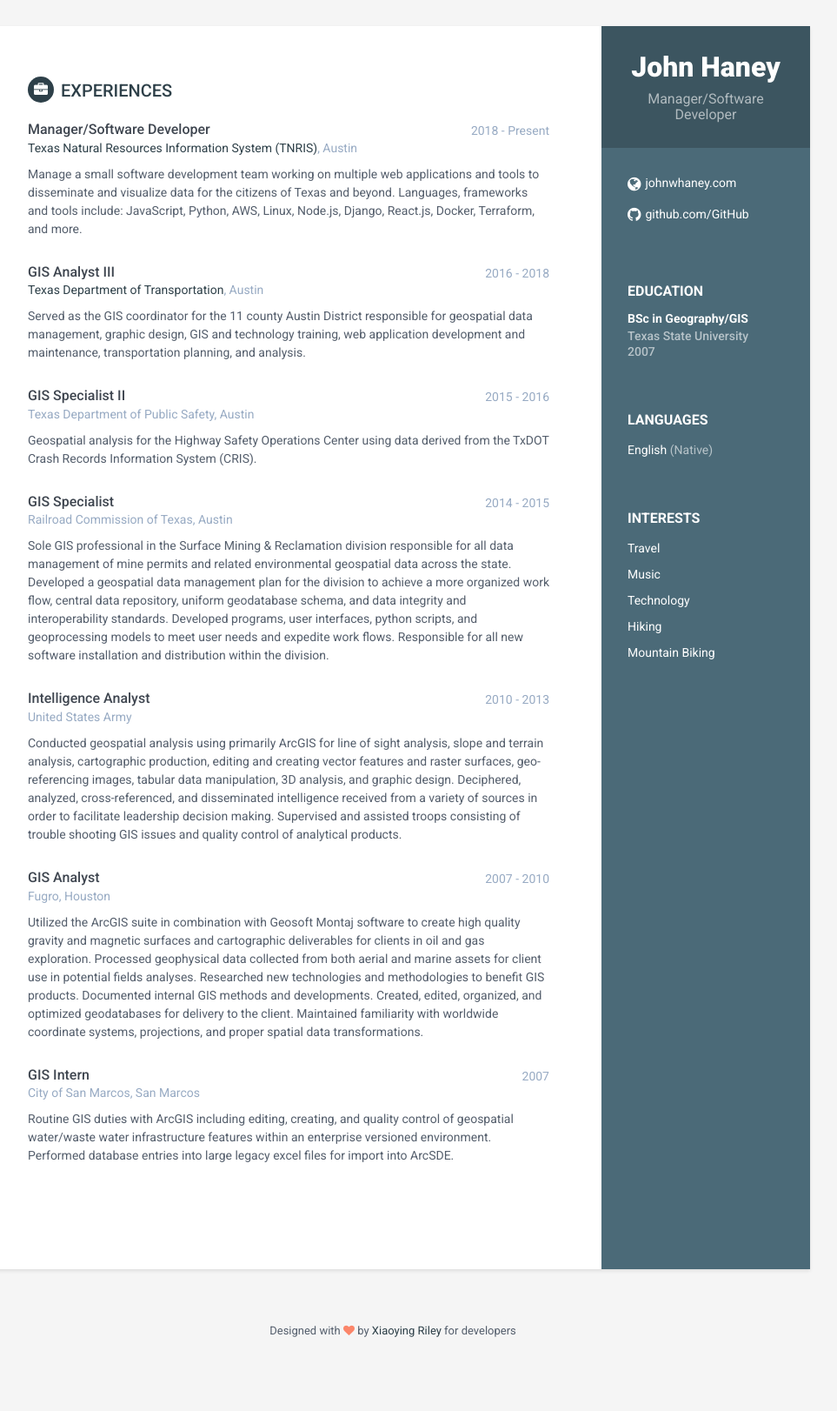
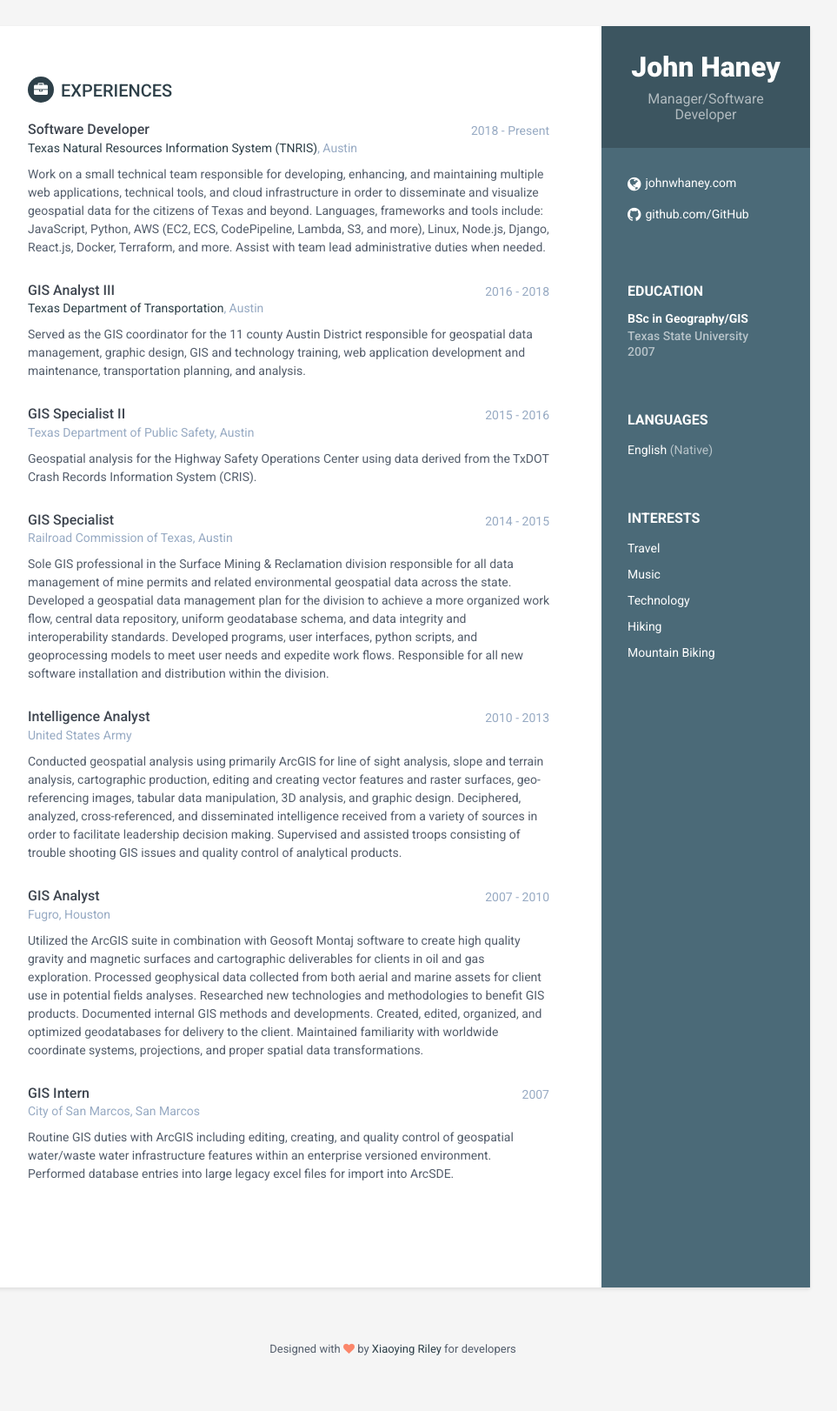
Before and after one commit to jwhaney/resume, a Jekyll site: the page built from index.html, in a window 1280 px wide. Shown: the whole page at 87% size, without its empty margins (188-1151 px from the left). Built offline with Jekyll 4.4.1, drawn with Linux system fonts in a browser that asks for light colours; before the commit the page ends 1601 px from its top, so only the background shows below that.

Commit message:
Update experience.html

```diff
--- a/_includes/experience.html
+++ b/_includes/experience.html
@@ -4,7 +4,7 @@
                 <div class="item">
                     <div class="meta">
                         <div class="upper-row">
-                            <h3 class="job-title">Manager/Software Developer</h3>
+                            <h3 class="job-title">Software Developer</h3>
                             <div class="time">2018 - Present</div>
                         </div><!--//upper-row-->
                         <div class="company">
@@ -12,8 +12,11 @@
                         </div>
                     </div><!--//meta-->
                     <div class="details">
-                      <p>Manage a small software development team working on multiple web applications and tools to disseminate and visualize data for the citizens of Texas and beyond.
-                        Languages, frameworks and tools include: JavaScript, Python, AWS, Linux, Node.js, Django, React.js, Docker, Terraform, and more.
+                      <p>
+                        Work on a small technical team responsible for developing, enhancing, and maintaining multiple web applications, technical tools, and
+                        cloud infrastructure in order to disseminate and visualize geospatial data for the citizens of Texas and beyond. Languages,
+                        frameworks and tools include: JavaScript, Python, AWS (EC2, ECS, CodePipeline, Lambda, S3, and more), Linux, Node.js, Django, React.js,
+                        Docker, Terraform, and more. Assist with team lead administrative duties when needed.
                       </p>
                     </div><!--//details-->
                 </div><!--//item-->
```
